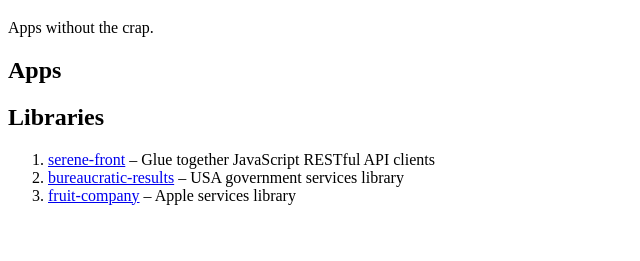
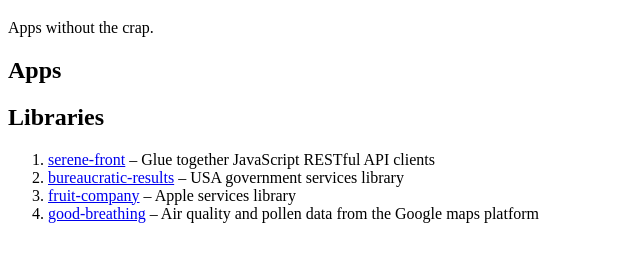
Before and after one commit to decarbonization/decarbonization.github.io, a plain HTML site: page index.html in a window 1280 px wide. Shown: the part 61-322 px from the top of the page, without its empty margins (0-640 px from the left). Drawn offline with Linux system fonts and the light colour scheme.

Commit message:
Add good-breathing link

```diff
--- a/index.html
+++ b/index.html
@@ -19,6 +19,7 @@
                 <li><a href="https://github.com/decarbonization/serene-front">serene-front</a> &ndash; Glue together JavaScript RESTful API clients</li>
                 <li><a href="https://github.com/decarbonization/bureaucratic-results">bureaucratic-results</a> &ndash; USA government services library</li>
                 <li><a href="https://github.com/decarbonization/fruit-company">fruit-company</a> &ndash; Apple services library</li>
+                <li><a href="https://github.com/decarbonization/good-breathing">good-breathing</a> &ndash; Air quality and pollen data from the Google maps platform</li>
             </ol>
         </main>
     </body>
```
